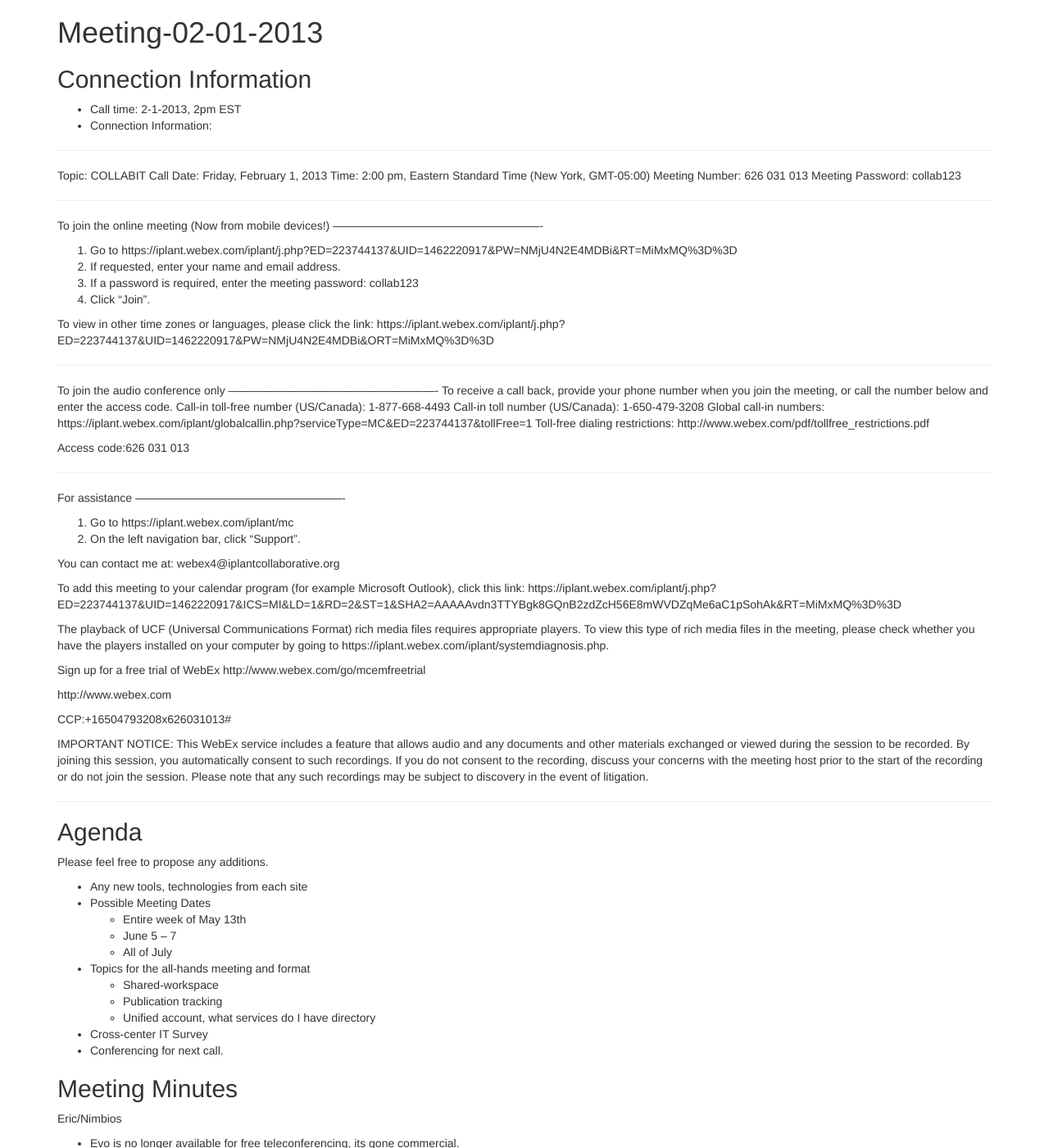
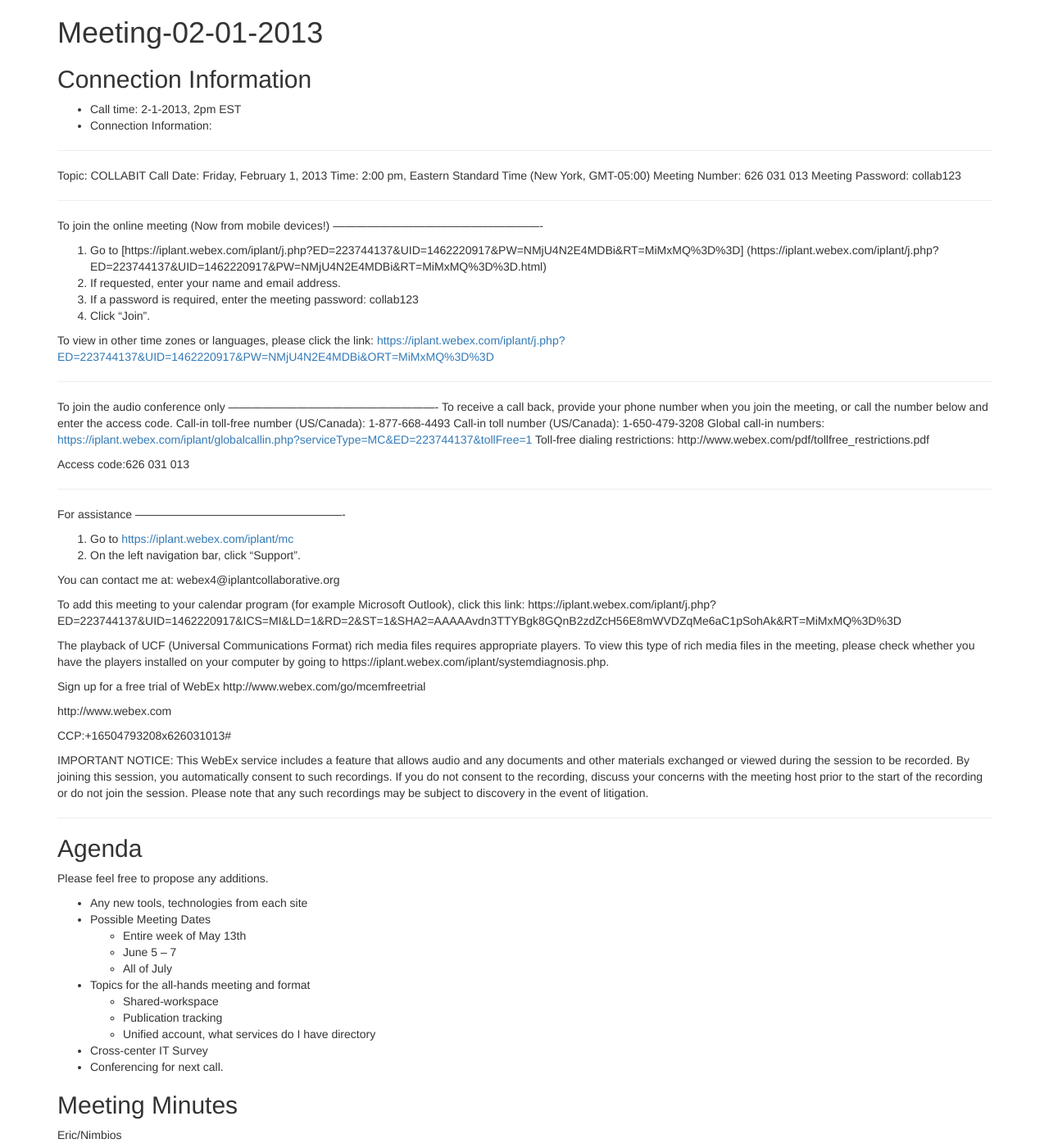
Before and after one commit to bio-collabit/wiki, a Jekyll site: the page built from meeting-02-01-2013.md, in a window 1280 px wide and 1400 px high. Shown: the whole window at 82% size. Built offline with Jekyll 4.4.1, drawn with Linux system fonts in a browser that asks for light colours; nearby versions of some CDN libraries; Markdown is read by kramdown in place of the engine named in the settings; some of the changed lines change nothing that is shown; some of the changed text lies outside the part shown.

Commit message:
made some minor changes to my previous changes

```diff
--- a/meeting-02-01-2013.md
+++ b/meeting-02-01-2013.md
@@ -20,13 +20,13 @@
 -------------------------------------------------------
 To join the online meeting (Now from mobile devices!)
 -------------------------------------------------------
-1. Go to https://iplant.webex.com/iplant/j.php?ED=223744137&UID=1462220917&PW=NMjU4N2E4MDBi&RT=MiMxMQ%3D%3D
+1. Go to [https://iplant.webex.com/iplant/j.php?ED=223744137&UID=1462220917&PW=NMjU4N2E4MDBi&RT=MiMxMQ%3D%3D] (https://iplant.webex.com/iplant/j.php?ED=223744137&UID=1462220917&PW=NMjU4N2E4MDBi&RT=MiMxMQ%3D%3D.html)
 2. If requested, enter your name and email address.
 3. If a password is required, enter the meeting password: collab123
 4. Click "Join".
 
 To view in other time zones or languages, please click the link:
-https://iplant.webex.com/iplant/j.php?ED=223744137&UID=1462220917&PW=NMjU4N2E4MDBi&ORT=MiMxMQ%3D%3D
+[https://iplant.webex.com/iplant/j.php?ED=223744137&UID=1462220917&PW=NMjU4N2E4MDBi&ORT=MiMxMQ%3D%3D](https://iplant.webex.com/iplant/j.php?ED=223744137&UID=1462220917&PW=NMjU4N2E4MDBi&ORT=MiMxMQ%3D%3D.html)
 
 -------------------------------------------------------
 To join the audio conference only
@@ -34,7 +34,7 @@
 To receive a call back, provide your phone number when you join the meeting, or call the number below and enter the access code.
 Call-in toll-free number (US/Canada): 1-877-668-4493
 Call-in toll number (US/Canada): 1-650-479-3208
-Global call-in numbers: https://iplant.webex.com/iplant/globalcallin.php?serviceType=MC&ED=223744137&tollFree=1
+Global call-in numbers: [https://iplant.webex.com/iplant/globalcallin.php?serviceType=MC&ED=223744137&tollFree=1](https://iplant.webex.com/iplant/globalcallin.php?serviceType=MC&ED=223744137&tollFree=1.html)
 Toll-free dialing restrictions: http://www.webex.com/pdf/tollfree_restrictions.pdf
 
 Access code:626 031 013
@@ -42,7 +42,7 @@
 -------------------------------------------------------
 For assistance
 -------------------------------------------------------
-1. Go to https://iplant.webex.com/iplant/mc
+1. Go to [https://iplant.webex.com/iplant/mc](https://iplant.webex.com/iplant/mc.html)
 2. On the left navigation bar, click "Support".
 
 You can contact me at:
@@ -85,12 +85,12 @@
 
 * Evo is no longer available for free teleconferencing, its gone commercial.
 * IBP internet backplane protocol is now neveo? networks
-  * http://loci.cs.utk.edu/ibp/
+  * [http://loci.cs.utk.edu/ibp/](http://loci.cs.utk.edu/ibp/.html)
 
 Discussion of working group collaboration
 
 * most groups already have their own infrastructure for sharing data
-  *e-mail and dropbox are the most common
+  * e-mail and dropbox are the most common
   * Drop box is simple, drap and drop w/o any other hassle
   * collaborative document authoring most requested feature (ala google docs)
 * Dropbox has size limitations
@@ -106,5 +106,3 @@
 
 * Can we share survey's across centers. Post to a common spot on this wiki?
 * Bring your communications person to a meeting
-
-[[Category:CI Coordination]]
```
